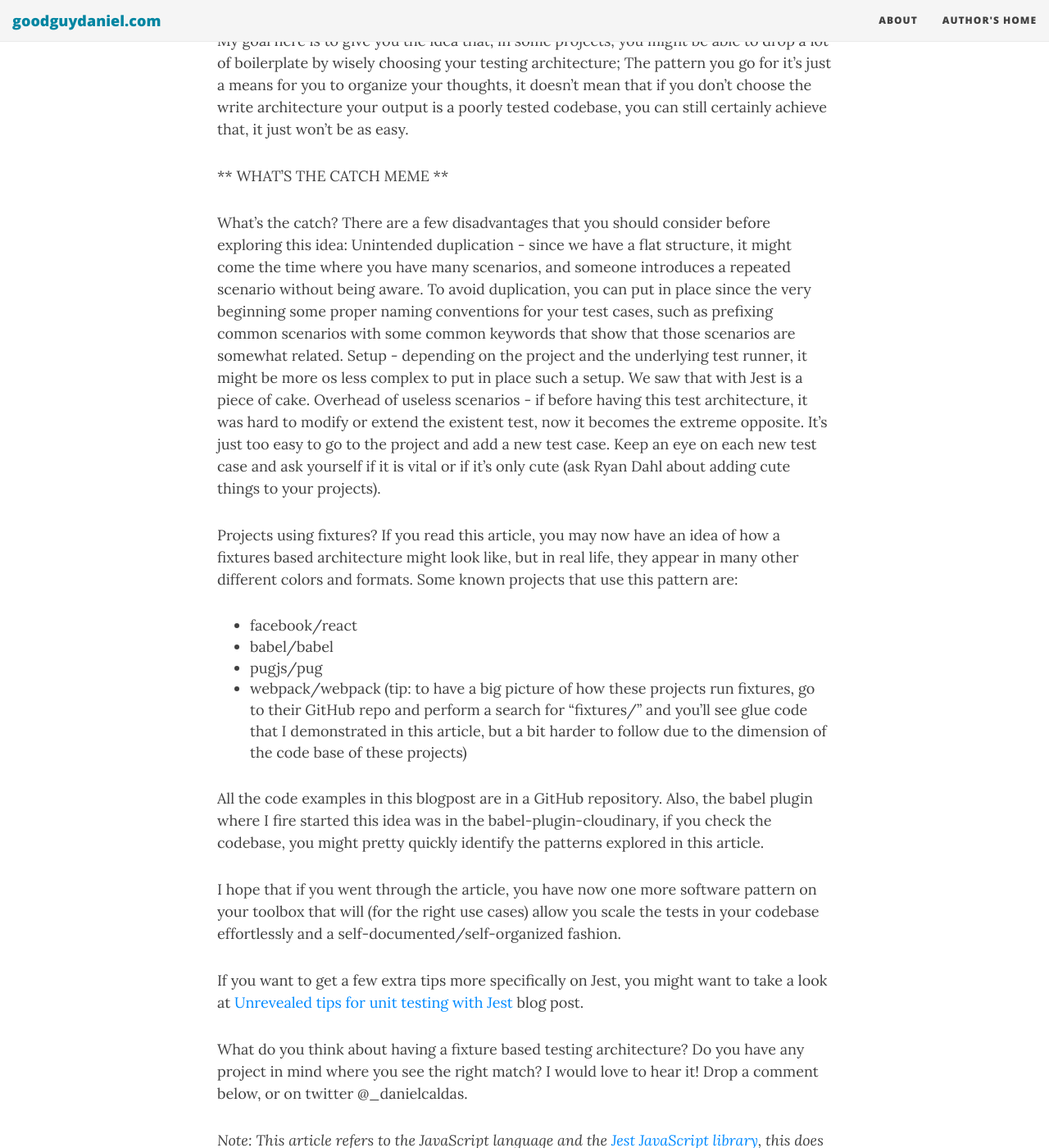
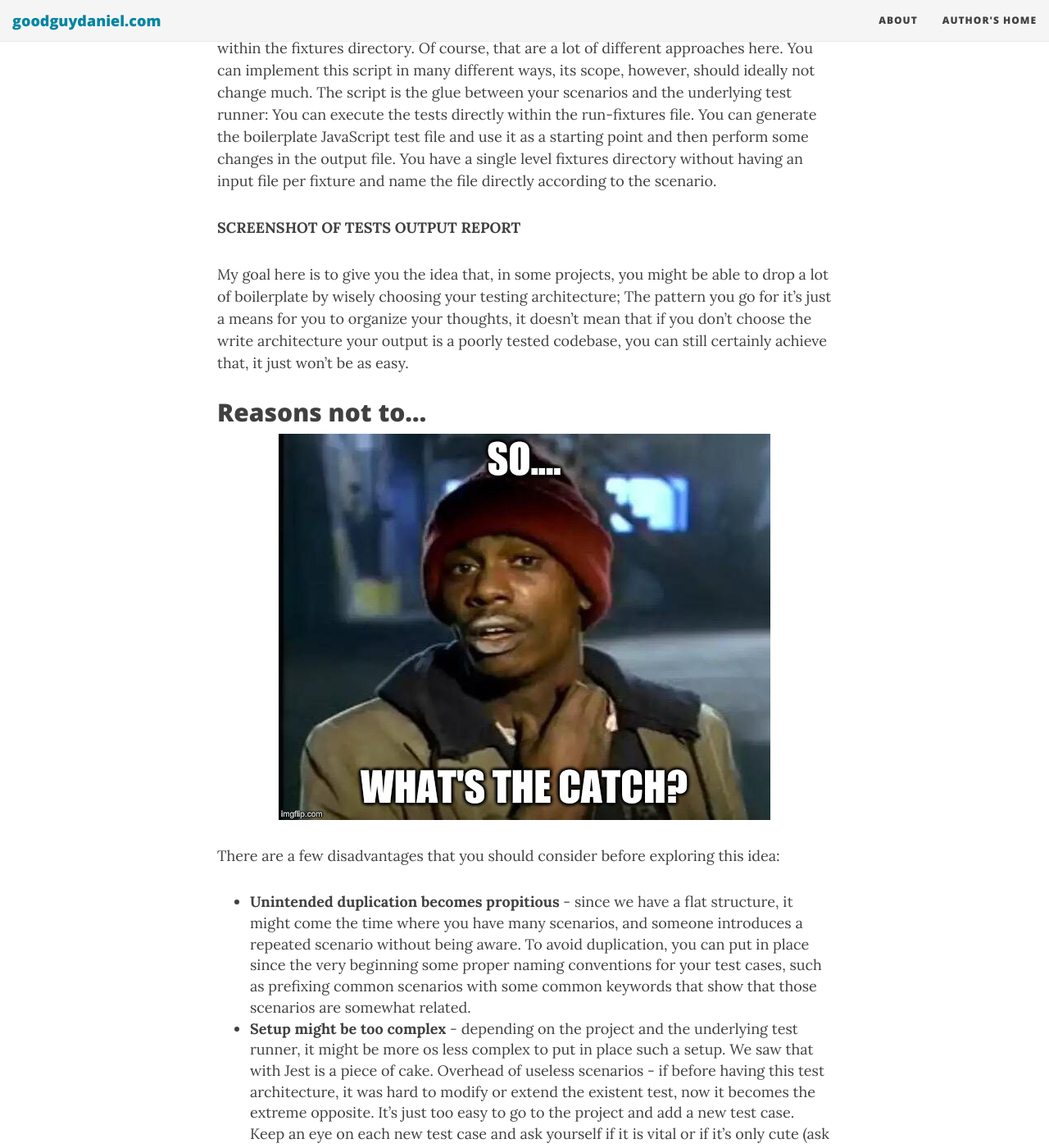
Before and after one commit to danielcaldas/oldblog, a Jekyll site: the page built from _posts/2019-10-02-test-fixtures-from-scratch.markdown, in a window 1280 px wide and 1400 px high, scrolled down 4010 px. Shown: the whole window at 82% size. Built offline with Jekyll 4.4.1, drawn with Linux system fonts in a browser that asks for light colours; nearby versions of some CDN libraries; comment, search, counter and statistics services are not loaded; some of the changed text lies outside the part shown.

Commit message:
Add new image. Add some links. Update reading time to 8 minutes

```diff
--- a/_posts/2019-10-02-test-fixtures-from-scratch.markdown
+++ b/_posts/2019-10-02-test-fixtures-from-scratch.markdown
@@ -12,18 +12,26 @@
 Let me begin by telling you how I came in need of fixtures. It was around January of this year, I was working on a babel plugin, and for the sole purpose of this article what I want you to know is that despite the fact that the plugin has a rich API, what matters is that its ultimate goal is to transform some inputted JavaScript into JavaScript again replacing some code in between (a compiler basically). So, the focus is on JavaScript in JavaScript out.
 <!-- REWRITE -->
 
-On a very high level manipulating the execution flow through inputs and performing assertions on outputs is what happens with all the tests that we write daily (weekly at least I hope), at different granularity levels. Whether we want to test a small function or a large JavaScript module with multiple entry points, our ultimate goal is to perform a set of assertions that bring us the peace of mind and stability to move forward and build more stuff on top.
+## About the unit tests we write
 
-It happens that in specific scenarios, unit tests as we write them might become pure overhead. How come? Because we repeat the same structures, and we write the same boilerplate code again and again, without really thinking about how these particular tests could become more pleasant to maintain and scale. Why should I care about looking for alternatives? Because it can save you time, it can document your codebase through well organized and self-explanatory test fixtures.
+**On a very high level manipulating the execution flow through inputs and performing assertions on outputs is what happens with all the tests that we write** daily (weekly at least I hope), at different granularity levels. Whether we want to test a small function or a large JavaScript module with multiple entry points, our ultimate goal is to perform a set of assertions that bring us the peace of mind and stability to move forward and build more stuff on top.
+
+It happens that **in specific scenarios**, unit tests as we write them **might become pure overhead**. How come? Because we repeat the same structures, and we write the same boilerplate code again and again, without really thinking about how these particular tests could become more pleasant to maintain and scale. Why should I care about looking for alternatives? Because it can save you time, it can document your codebase through well organized and self-explanatory test fixtures.
 
 Let's take a look at how we can move on from a routine unit test setup to a fixture based setup through a dummy case study that I specially designed and implemented step by step to demonstrate how tests can be set up in a way more declarative way.
 
+## Test fixtures
+
 Before diving into details, let's take a few seconds to go through this definition of test fixtures that I came across in the <a href="https://github.com/junit-team/junit4/wiki/test-fixtures" target="_blank" title="junit-team/junit4 description of test fixtures">junit-team/junit4 GitHub wiki page</a>.
 
+<!-- quotation -->
 > A test fixture is a fixed state of a set of objects used as a baseline for running tests. The purpose of a test fixture is to ensure that there is a well known and fixed environment in which tests are run so that results are repeatable. Examples of fixtures:
 - Preparation of input data and setup/creation of fake or mock objects
 - Loading a database with a specific, known set of data
 - Copying a specific known set of files creating a test fixture will create a set of objects initialized to certain states.
+<!-- /quotation -->
+
+## ?Details?
 
 **CODE 1 - replacer.js**
 
@@ -35,17 +43,19 @@
 
 Let's imagine that you and your team have now been using and developing this replacer code for 2 months, it's fantastic, everybody loves it, but there's some edge case that needs attention. The developers are all over it!
 
-Let's take a look at the spec file now that within these 2 months, there are a couple of other features available.
+Let's take a look at the test file now that within these 2 months, there are a couple of other features available.
 
 **CODE  3 - replacer-2-months-later.test.js**
 
-Now the function supports an opacity option, and there's a few more test cases, some nesting, and branching in the `describe`/`it` madness of a 400 lines test file. The developer has a tough time to go through the test cases and find the right spot for the scenario he just fixed; it's like it doesn't fit anywhere. On top of that, any addition to that file seems to break a few other unit tests that aren't in any way related to the new test case he/she is trying to introduce.
+Now the function supports an opacity option, and there's a few more test cases, some nesting, and branching in the `describe/it` *madness* of a 400 lines test file. The developer has a tough time to go through the test cases and find the right spot for the scenario he just fixed; it's like it doesn't fit anywhere. On top of that, any addition to that file seems to break a few other unit tests that aren't in any way related to the new test case he/she is trying to introduce.
 
 <div style="text-align:center;">
     <img alt="filthy frank, pink guy it is time to stop meme" src="/assets/img/test-fixtures-from-scratch/its-time-to-stop.gif"/>
 </div>
 
-It's time to rethink the structure/architecture of the tests for this project. Let's give a try and use fixtures to architect our new test setup.
+## Rethink the tests architecture
+
+It's time to rethink the way we structure the tests for this project. Let's give a try and use fixtures to architect our new test setup.
 
 First of all, notice that no matter the scenario, we have a single entry point `backgroundColorReplacer` that receives two arguments, a line of some CSS file as a string, and an object with a set of options to manipulate the replacement.
 
@@ -98,34 +110,41 @@
 
 My goal here is to give you the idea that, in some projects, you might be able to drop a lot of boilerplate by wisely choosing your testing architecture;  The pattern you go for it's just a means for you to organize your thoughts, it doesn't mean that if you don't choose the write architecture your output is a poorly tested codebase, you can still certainly achieve that, it just won't be as easy.
 
-** WHAT'S THE CATCH MEME **
+## Reasons not to...
 
-What's the catch?
+<div style="text-align:center;">
+    <img alt="so, what is the catch, meme" src="/assets/img/test-fixtures-from-scratch/whats-the-catch-meme.jpg"/>
+</div>
+
 There are a few disadvantages that you should consider before exploring this idea:
-Unintended duplication - since we have a flat structure, it might come the time where you have many scenarios, and someone introduces a repeated scenario without being aware. To avoid duplication, you can put in place since the very beginning some proper naming conventions for your test cases, such as prefixing common scenarios with some common keywords that show that those scenarios are somewhat related.
-Setup - depending on the project and the underlying test runner, it might be more os less complex to put in place such a setup. We saw that with Jest is a piece of cake.
-Overhead of useless scenarios - if before having this test architecture, it was hard to modify or extend the existent test, now it becomes the extreme opposite. It's just too easy to go to the project and add a new test case. Keep an eye on each new test case and ask yourself if it is vital or if it's only cute (ask Ryan Dahl about adding cute things to your projects).
 
-Projects using fixtures?
-If you read this article, you may now have an idea of how a fixtures based architecture might look like, but in real life, they appear in many other different colors and formats. Some known projects that use this pattern are:
-- facebook/react
-- babel/babel
-- pugjs/pug
-- webpack/webpack
+- **Unintended duplication becomes propitious** - since we have a flat structure, it might come the time where you have many scenarios, and someone introduces a repeated scenario without being aware. To avoid duplication, you can put in place since the very beginning some proper naming conventions for your test cases, such as prefixing common scenarios with some common keywords that show that those scenarios are somewhat related.
+- **Setup might be too complex** - depending on the project and the underlying test runner, it might be more os less complex to put in place such a setup. We saw that with Jest is a piece of cake.
+Overhead of useless scenarios - if before having this test architecture, it was hard to modify or extend the existent test, now it becomes the extreme opposite. It's just too easy to go to the project and add a new test case. Keep an eye on each new test case and ask yourself if it is vital or if it's only cute (ask <a href="https://github.com/ry" target="_blank" title="Ryan Dahl, creator of Node.js, GitHub account">Ryan Dahl</a> about adding cute things to your projects).
+
+https://github.com/ry
+
+## Projects using fixtures?
+
+If you red this article, you may now have an idea of how a fixtures based architecture might look like, but in real life, they appear in many other different colors and formats. Some known projects that use this pattern are:
+
+- <a href="https://github.com/facebook/react" target="_blank" title="A declarative, efficient, and flexible JavaScript library for building user interfaces. https://reactjs.org">facebook/react</a>.
+- <a href="https://github.com/babel/babel" target="_blank" title="Babel is a compiler for writing next generation JavaScript. https://babeljs.io/">babel/babel</a>
+- <a href="https://github.com/pugjs/pug" target="_blank" title="Pug – robust, elegant, feature rich template engine for Node.js https://pugjs.org">pugjs/pug</a>
+- <a href="https://github.com/webpack/webpack" target="_blank" title="A bundler for javascript and friends. Packs many modules into a few bundled assets">webpack/webpack</a>
+
 (tip: to have a big picture of how these projects run fixtures, go to their GitHub repo and perform a search for "fixtures/" and you'll see glue code that I demonstrated in this article, but a bit harder to follow due to the dimension of the code base of these projects)
 
-All the code examples in this blogpost are in a GitHub repository. Also, the babel plugin where I fire started this idea was in the babel-plugin-cloudinary, if you check the codebase, you might pretty quickly identify the patterns explored in this article.
+## Conclusions
 
 I hope that if you went through the article, you have now one more software pattern on your toolbox that will (for the right use cases) allow you scale the tests in your codebase effortlessly and a self-documented/self-organized fashion.
 
 If you want to get a few extra tips more specifically on Jest, you might want to take a look at <a href="https://goodguydaniel.com/blog/tips-jest-unit-testing/" target="_blank" title="Blogpost with tips for unit testing with Jest Unrevealed tips for unit testing with Jest">Unrevealed tips for unit testing with Jest</a> blog post.
 
-What do you think about having a fixture based testing architecture? Do you have any project in mind where you see the right match? I would love to hear it! Drop a comment below, or on twitter @_danielcaldas.
+What do you think about having a fixture based testing architecture? Do you have any project in mind where you see the right match? I would love to hear it! Drop a comment below on *disqus*, or on twitter <a href="https://twitter.com/_danielcaldas" target="_blank" title="follow Daniel Caldas on twitter">@_danielcaldas</a>.
+
+All the code examples in this blogpost are in a GitHub repository. Also, the babel plugin where I fire started this idea was in the <a href="https://goodguydaniel.com/blog/presenting-babel-plugin-cloudinary/" target="_blank" title="goodguydaniel.com, blog post, Presenting babel-plugin-cloudinary">babel-plugin-cloudinary</a>, if you check the codebase, you might pretty quickly identify the patterns explored in this article.
 
 *Note: This article refers to the JavaScript language and the <a href="https://jestjs.io/en/" target="_blank" title="jest is a delightful javascript testing framework with a focus on simplicity">Jest JavaScript library</a>, this does not mean that what you find here might not be ported into other programming languages and ecosystems.*
 
-
-
-<a href="https://github.com/trivago/babel-plugin-cloudinary" target="_blank" title="official repository for babel-plugin-cloudinary compile cloudinary urls at build time.">babel-plugin-cloudinary</a>
-
-<a href="https://goodguydaniel.com/blog/presenting-babel-plugin-cloudinary/" target="_blank" title="goodguydaniel.com, blog post, Presenting babel-plugin-cloudinary">working on a babel plugin</a>
+<!-- <a href="" target="_blank" title="">xxx</a> -->
```
Also changed, not shown: other parts of _posts/2019-10-02-test-fixtures-from-scratch.markdown (+3 -1 lines), assets/img/test-fixtures-from-scratch/whats-the-catch-meme.jpg (added).
